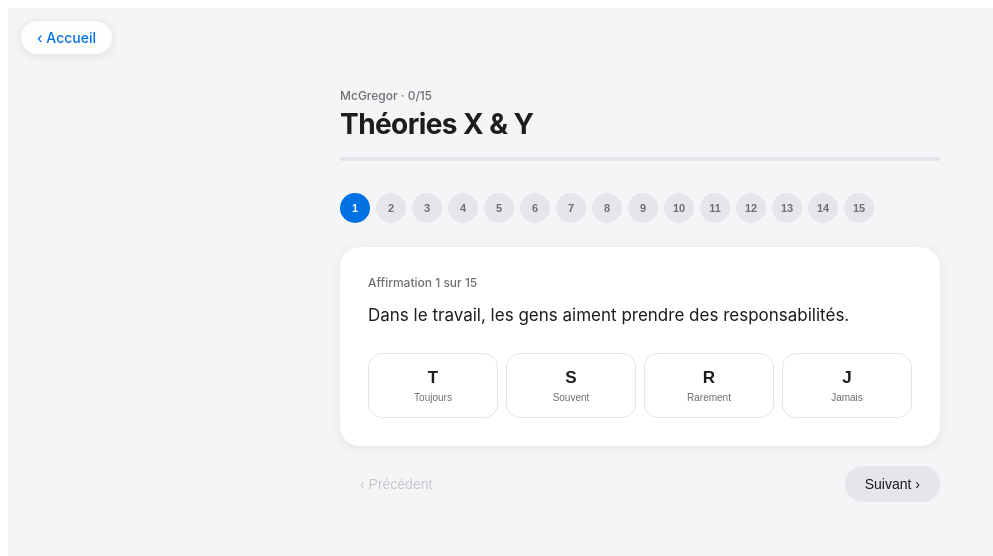
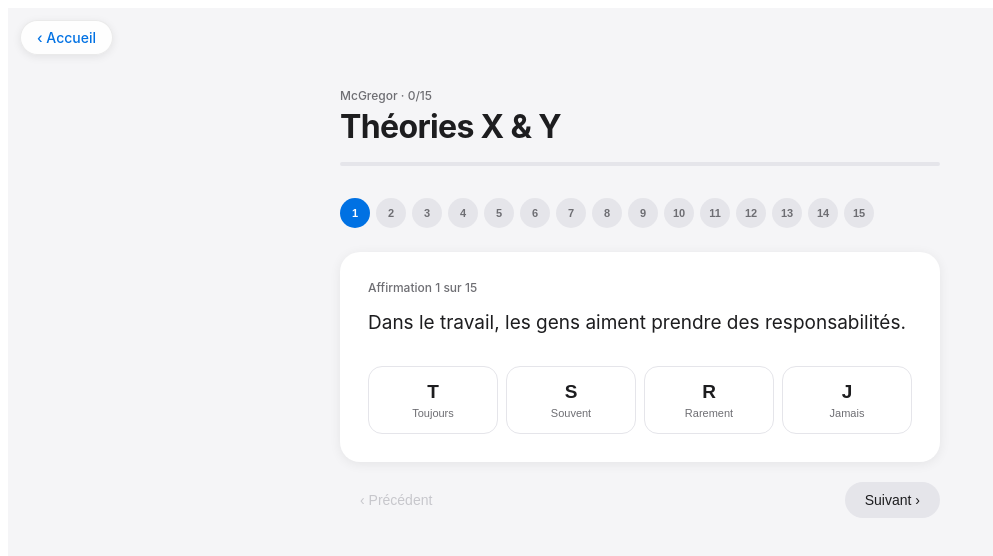
Before and after one commit to dimecon-web/questionnaires-management, a React (Create React App) app: page /mcgregor in a window 1280 px wide. Shown: the top 556 px of the page, without its empty margins (0-993 px from the left). Built offline with nearby package versions, Linux system fonts and the light colour scheme.

Commit message:
larger text + smoother transitions

```diff
--- a/src/McGregor.jsx
+++ b/src/McGregor.jsx
@@ -51,7 +51,7 @@ function BarChart({ scoreX, scoreY }) {
             <span style={{ color: item.color, fontWeight: 600 }}>{item.score} / 15</span>
           </div>
           <div style={{ height: 8, background: "#f5f5f7", borderRadius: 4, overflow: "hidden" }}>
-            <div style={{ height: "100%", width: `${(item.score / 15) * 100}%`, background: item.color, borderRadius: 4, transition: "width 1s ease" }} />
+            <div style={{ height: "100%", width: `${(item.score / 15) * 100}%`, background: item.color, borderRadius: 4, transition: "width 1.2s cubic-bezier(0.4,0,0.2,1)" }} />
           </div>
         </div>
       ))}
@@ -72,7 +72,7 @@ export default function McGregor() {
     setAnswers(prev => ({ ...prev, [qid]: value }));
     if (current < total - 1) {
       setAnimating(true);
-      setTimeout(() => { setCurrent(c => c + 1); setAnimating(false); }, 260);
+      setTimeout(() => { setCurrent(c => c + 1); setAnimating(false); }, 320);
     }
   };
 
@@ -100,9 +100,9 @@ export default function McGregor() {
         {/* Header */}
         <div style={{ marginBottom: 32 }}>
           <div style={{ fontSize: 12, color: "#6e6e73", fontWeight: 500, marginBottom: 4 }}>McGregor · {answered}/{total}</div>
-          <h1 style={{ fontSize: 28, fontWeight: 700, color: "#1d1d1f", margin: "0 0 16px", letterSpacing: "-0.02em" }}>Théories X & Y</h1>
+          <h1 style={{ fontSize: 32, fontWeight: 700, color: "#1d1d1f", margin: "0 0 16px", letterSpacing: "-0.02em" }}>Théories X & Y</h1>
           <div style={{ height: 4, background: "#e5e5ea", borderRadius: 2, overflow: "hidden" }}>
-            <div style={{ height: "100%", width: `${progress}%`, background: "#0071e3", borderRadius: 2, transition: "width 0.4s ease" }} />
+            <div style={{ height: "100%", width: `${progress}%`, background: "#0071e3", borderRadius: 2, transition: "width 0.5s cubic-bezier(0.4,0,0.2,1)" }} />
           </div>
         </div>
 
@@ -116,7 +116,7 @@ export default function McGregor() {
                   border: "none", cursor: "pointer", fontSize: 11, fontWeight: 600,
                   background: i === current ? "#0071e3" : answers[q.id] !== undefined ? "#34c75920" : "#e5e5ea",
                   color: i === current ? "white" : answers[q.id] !== undefined ? "#34c759" : "#6e6e73",
-                  transition: "all 0.15s",
+                  transition: "all 0.2s cubic-bezier(0.4,0,0.2,1)",
                 }}>{i + 1}</button>
               ))}
             </div>
@@ -126,10 +126,10 @@ export default function McGregor() {
               background: "white", borderRadius: 20, padding: 28,
               boxShadow: "0 2px 12px rgba(0,0,0,0.07)", marginBottom: 20,
               opacity: animating ? 0 : 1, transform: animating ? "translateY(6px)" : "none",
-              transition: "opacity 0.22s, transform 0.22s",
+              transition: "opacity 0.35s cubic-bezier(0.4,0,0.2,1), transform 0.35s cubic-bezier(0.4,0,0.2,1)",
             }}>
               <div style={{ fontSize: 12, color: "#6e6e73", fontWeight: 500, marginBottom: 12 }}>Affirmation {current + 1} sur {total}</div>
-              <p style={{ fontSize: 17, color: "#1d1d1f", lineHeight: 1.6, margin: "0 0 24px", fontWeight: 400 }}>
+              <p style={{ fontSize: 19, color: "#1d1d1f", lineHeight: 1.65, margin: "0 0 28px", fontWeight: 400 }}>
                 {questions[current].text}
               </p>
               <div style={{ display: "grid", gridTemplateColumns: "1fr 1fr 1fr 1fr", gap: 8 }}>
@@ -142,10 +142,10 @@ export default function McGregor() {
                       background: selected ? "#0071e315" : "white",
                       cursor: "pointer",
                       display: "flex", flexDirection: "column", alignItems: "center", gap: 4,
-                      transition: "all 0.15s",
+                      transition: "all 0.2s cubic-bezier(0.4,0,0.2,1)",
                     }}>
-                      <span style={{ fontSize: 17, fontWeight: 700, color: selected ? "#0071e3" : "#1d1d1f" }}>{c.label}</span>
-                      <span style={{ fontSize: 10, color: selected ? "#0071e3" : "#6e6e73", fontWeight: 500 }}>{c.full}</span>
+                      <span style={{ fontSize: 19, fontWeight: 700, color: selected ? "#0071e3" : "#1d1d1f" }}>{c.label}</span>
+                      <span style={{ fontSize: 11, color: selected ? "#0071e3" : "#6e6e73", fontWeight: 500 }}>{c.full}</span>
                     </button>
                   );
                 })}
@@ -182,7 +182,7 @@ export default function McGregor() {
             <div style={{ background: "white", borderRadius: 20, padding: 28, boxShadow: "0 2px 12px rgba(0,0,0,0.07)" }}>
               <div style={{ fontSize: 12, color: "#6e6e73", fontWeight: 500, marginBottom: 8 }}>Résultat</div>
               <h2 style={{ fontSize: 26, fontWeight: 700, color: profile?.color, margin: "0 0 12px", letterSpacing: "-0.01em" }}>{profile?.label}</h2>
-              <p style={{ fontSize: 15, color: "#6e6e73", lineHeight: 1.6, margin: 0 }}>{profile?.desc}</p>
+              <p style={{ fontSize: 16, color: "#6e6e73", lineHeight: 1.7, margin: 0 }}>{profile?.desc}</p>
             </div>
 
             {/* Scores */}
```
